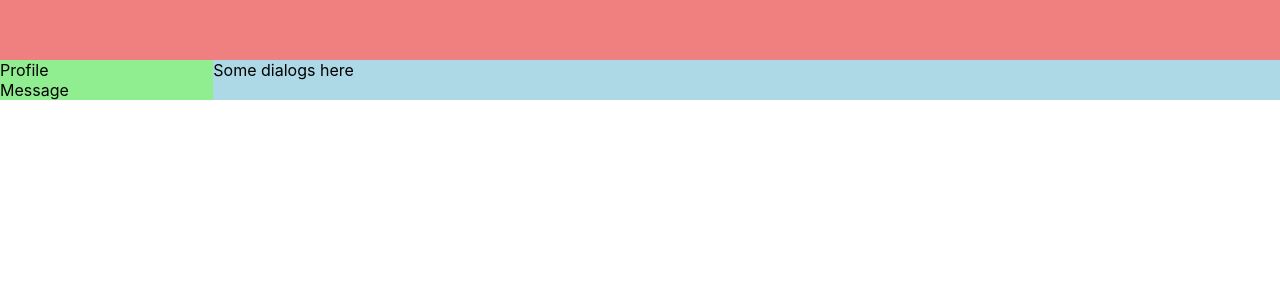
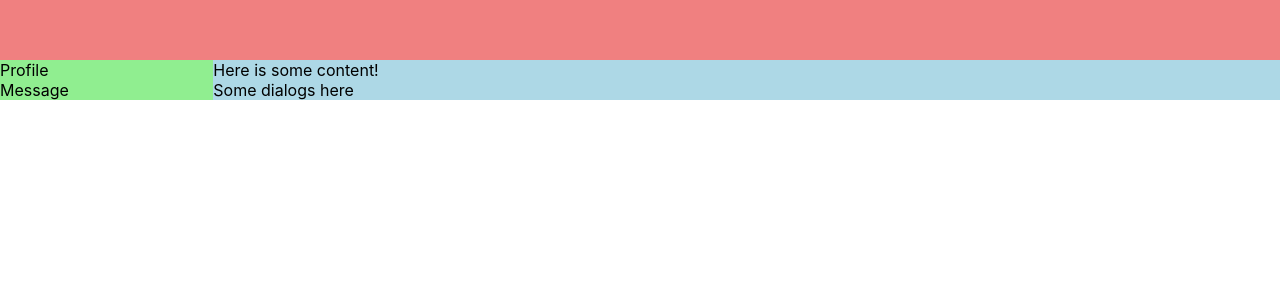
Before and after one commit to VODOROD1/social-network-by-myself, a React (Create React App) app: page / in a window 1280 px wide. Shown: the top 300 px of the page. Built offline with nearby package versions, Linux system fonts and the light colour scheme.

Commit message:
Else change

```diff
--- a/src/App.js
+++ b/src/App.js
@@ -19,6 +19,7 @@ function App() {
         </nav>
       </div>
       <div className='content'>
+        Here is some content!
         <Dialogs />
       </div>
     </div>
```
